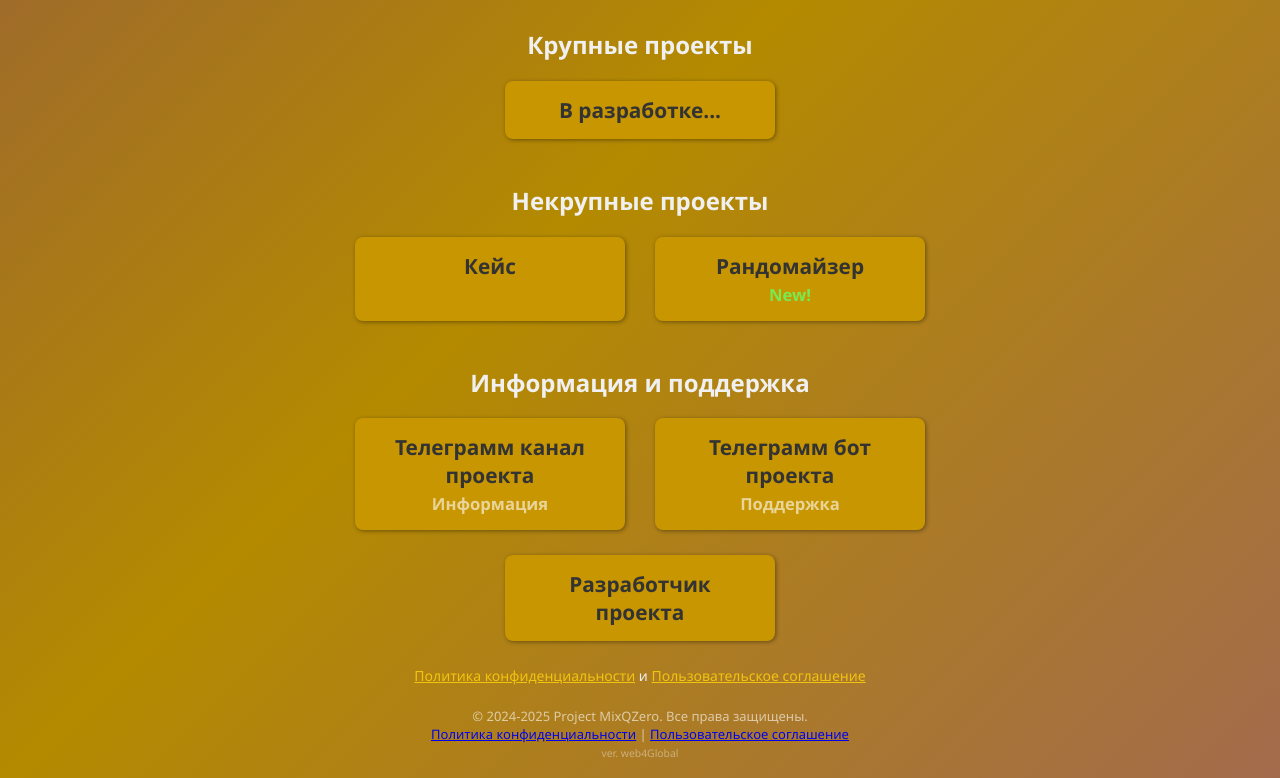
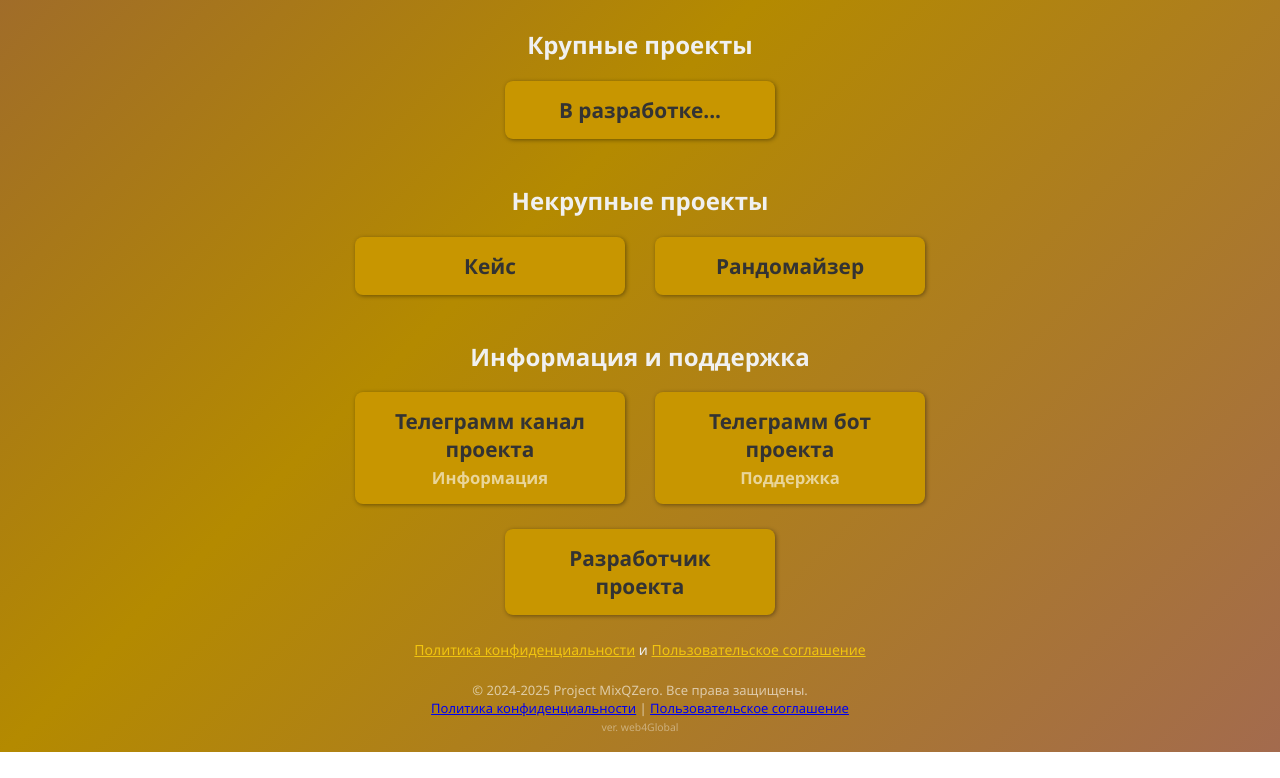
Before and after one commit to Kolochik/main, a plain HTML site: page index.html in a window 1280 px wide. Shown: the part 100-878 px from the top of the page. After the commit the page ends 852 px from the top, so only its background shows below. Drawn offline with Linux system fonts and the light colour scheme.

Commit message:
Update index.html

```diff
--- a/index.html
+++ b/index.html
@@ -197,7 +197,7 @@
         <h2>Некрупные проекты</h2>
         <div class="menu-row">
             <a href="https://mixqzero.github.io/case" class="menu-button">Кейс</a>
-            <a href="https://mixqzero.github.io/random" class="menu-button">Рандомайзер<span class="support-text">New!</span></a>
+            <a href="https://mixqzero.github.io/random" class="menu-button">Рандомайзер</a>
         </div>
 
         <h2>Информация и поддержка</h2>
```
